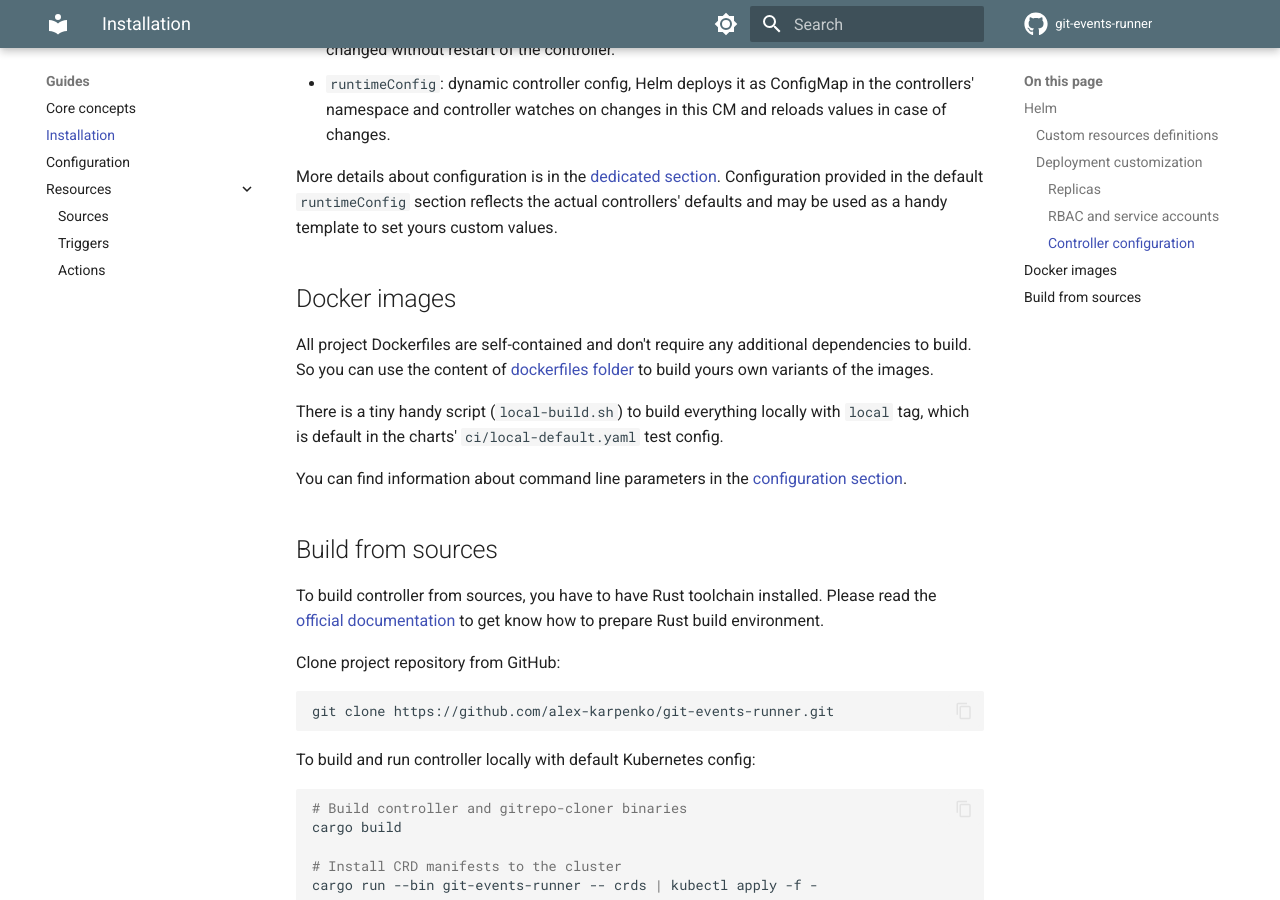
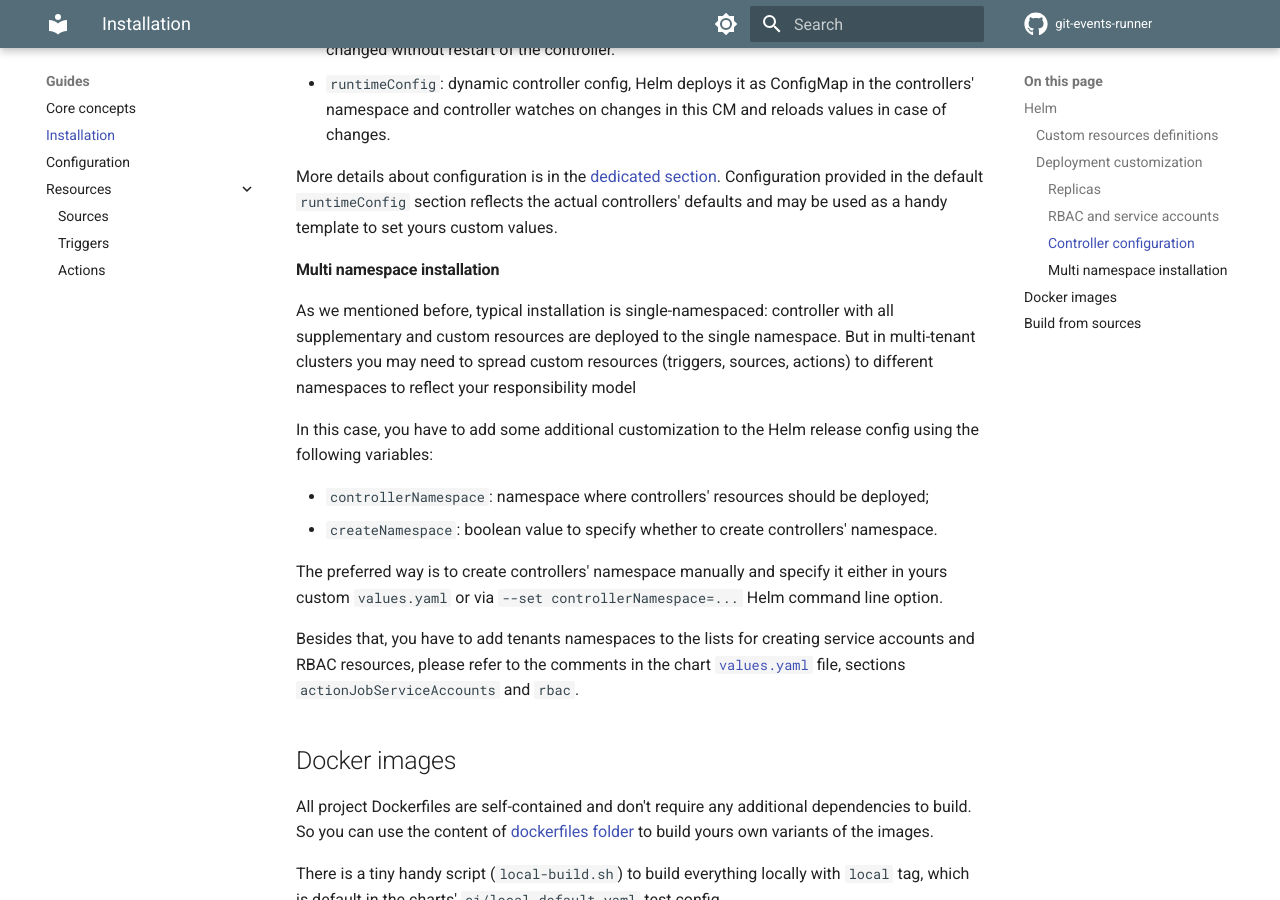
Before and after one commit to alex-karpenko/git-events-runner, an MkDocs documentation site: the page built from docs/guides/install.md, in a window 1280 px wide and 900 px high, scrolled down 2265 px. Built offline with MkDocs 1.6.1 and Material for MkDocs 9.7.7, drawn with Linux system fonts in a browser that asks for light colours; comment, search, counter and statistics services are not loaded; some of the changed text lies outside the part shown.

Commit message:
Describe multi-namespace installation

```diff
--- a/docs/guides/install.md
+++ b/docs/guides/install.md
@@ -27,7 +27,8 @@ controller runs and all other supplementary resources are created.
 As well as custom resources like sources, triggers and actions usually reside in the same namespace with their secrets.
 Such an approach facilitates secrets management and RBAC tuning.
 
-For the multi-tenant clusters, you also can use the same chart, but probably some additional customization is needed.
+For the multi-tenant clusters, you also can use the same chart, but probably
+some [additional customization](#multi-namespace-installation) is needed.
 
 ### Custom resources definitions
 
@@ -101,6 +102,26 @@ More details about configuration is in the [dedicated section](config.md).
 Configuration provided in the default `runtimeConfig` section reflects the actual controllers' defaults and may be used
 as a handy template to set yours custom values.
 
+#### Multi namespace installation
+
+As we mentioned before, typical installation is single-namespaced: controller with all supplementary and custom
+resources are deployed to the single namespace.
+But in multi-tenant clusters you may need to spread custom resources (triggers, sources, actions) to different
+namespaces to reflect your responsibility model
+
+In this case, you have to add some additional customization to the Helm release config using the following variables:
+
+* `controllerNamespace`: namespace where controllers' resources should be deployed;
+* `createNamespace`: boolean value to specify whether to create controllers' namespace.
+
+The preferred way is to create controllers' namespace manually and specify it either in yours custom `values.yaml` or
+via `--set controllerNamespace=...` Helm command line option.
+
+Besides that, you have to add tenants namespaces to the lists for creating service accounts and RBAC resources, please
+refer to the comments in the
+chart [`values.yaml`](https://github.com/alex-karpenko/helm-charts/blob/main/charts/git-events-runner/values.yaml)
+file, sections `actionJobServiceAccounts` and `rbac`.
+
 ## Docker images
 
 All project Dockerfiles are self-contained and don't require any additional dependencies to build.
```
